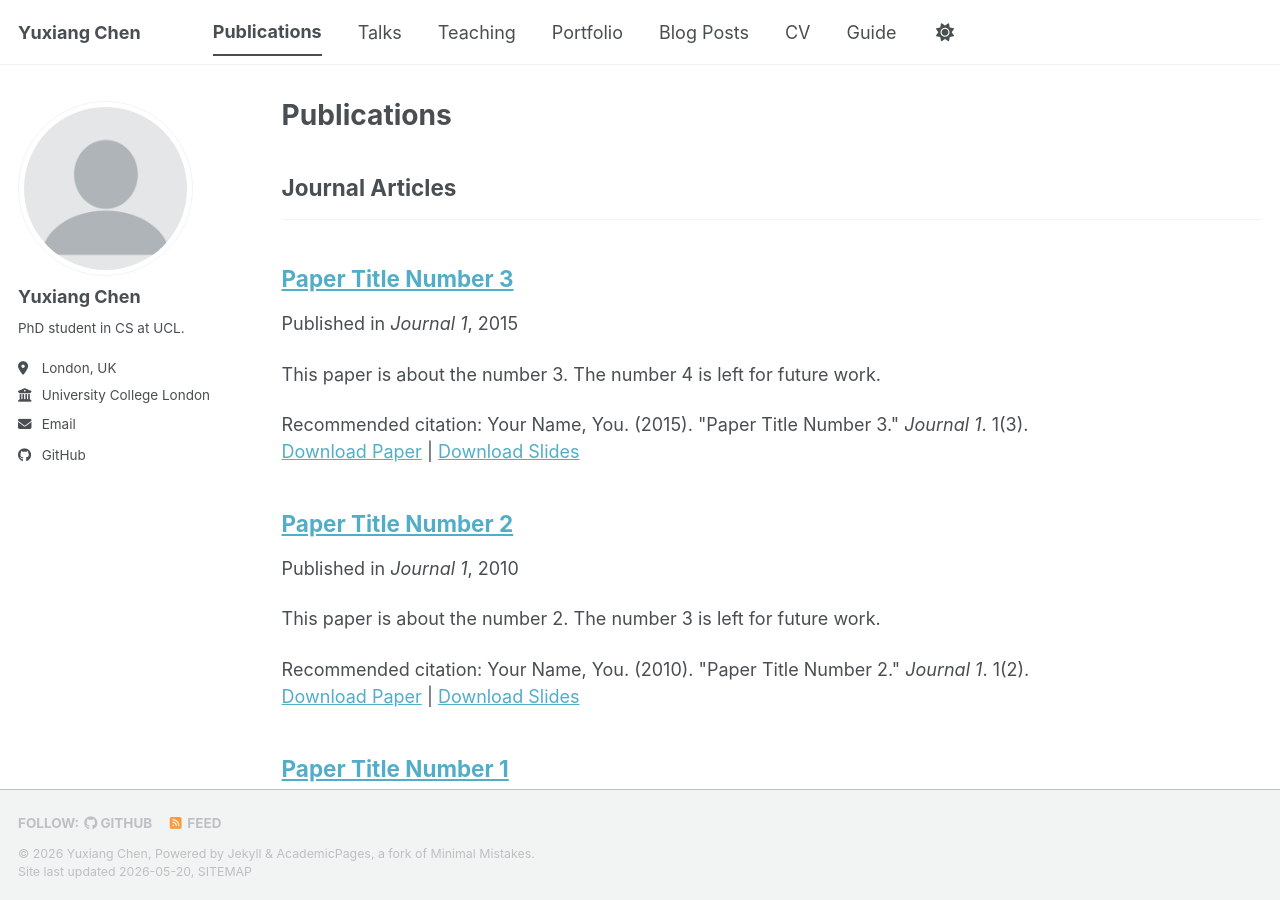
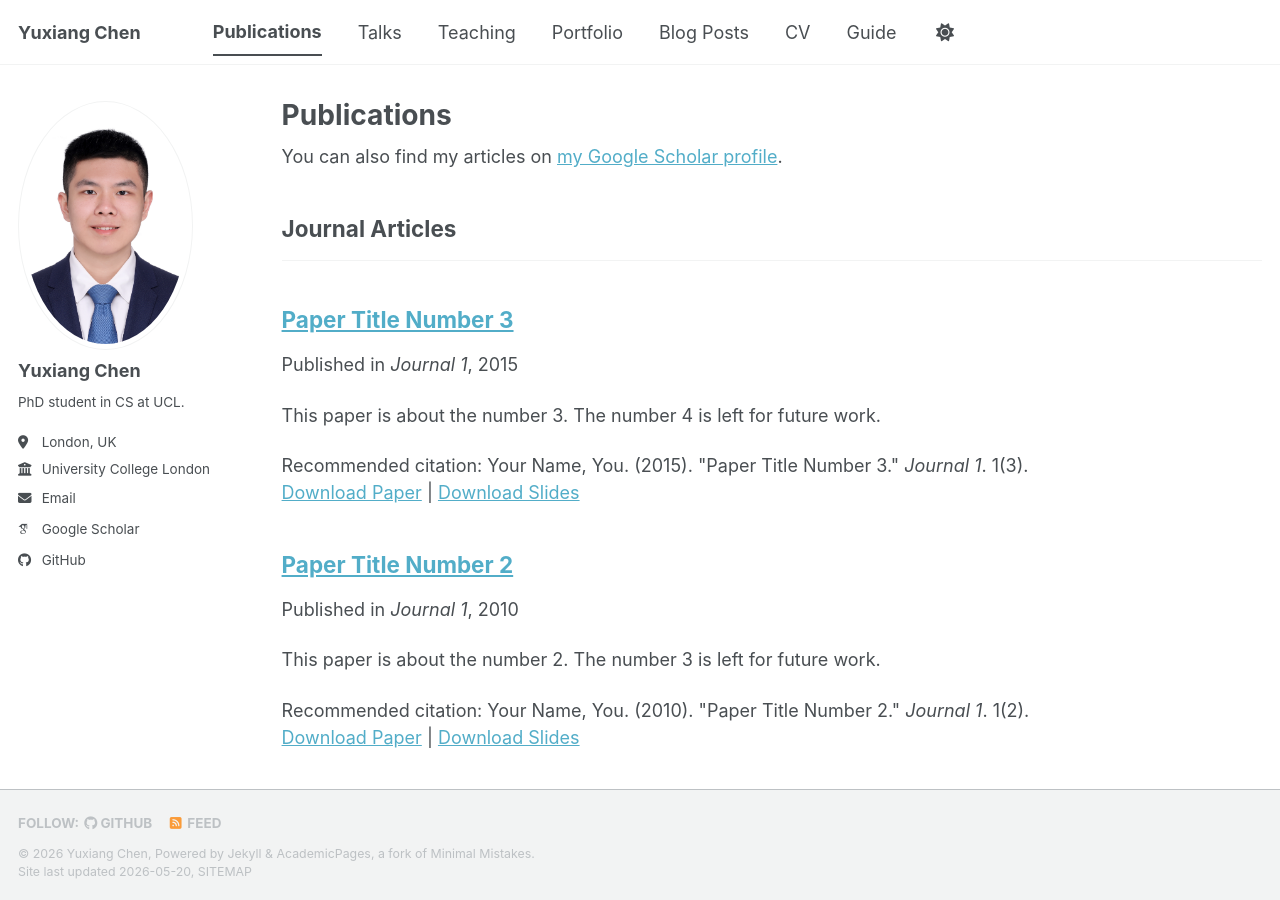
Before and after one commit to ancientswordgod/ancientswordgod.github.io, a Jekyll site: the page built from _pages/publications.html, in a window 1280 px wide and 900 px high. Built offline with Jekyll 4.4.1, drawn with Linux system fonts in a browser that asks for light colours; some web fonts are replaced; a script bundle is joined from its source files by our own code; library files that are not in the unit come from our copies; part of the change alters nothing that is shown.

Commit message:
add profile photo and google scholar link

```diff
--- a/_config.yml
+++ b/_config.yml
@@ -34,7 +34,7 @@ author:
   # Academic websites
   academia         :
   arxiv            :
-  googlescholar    :
+  googlescholar    : "https://scholar.google.com/citations?user=Wryiww4AAAAJ"
   inspire-hep      :
   impactstory      :
   orcid            :
```
Also changed, not shown: images/profile.png.
